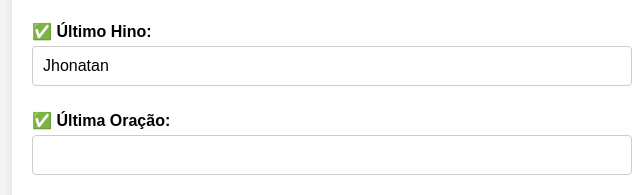
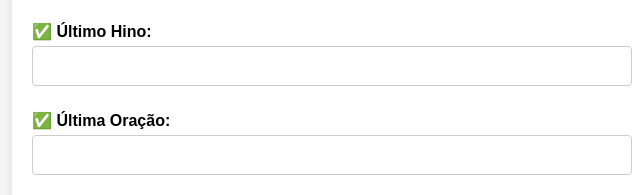
Before and after one commit to Harlem888/agendaNOVA, a plain HTML site: page index.html in a window 1280 px wide. Shown: the part 1439-1634 px from the top of the page, 308-948 px from the left. Drawn offline with Linux system fonts and the light colour scheme.

Commit message:
update index.html

```diff
--- a/index.html
+++ b/index.html
@@ -73,7 +73,7 @@
         <label for="ultimo_hino">✅ Último Hino:</label>
         <input type="text"
 
-        value="Jhonatan"
+        value=""
 
 
         id="ultimo_hino">
```
